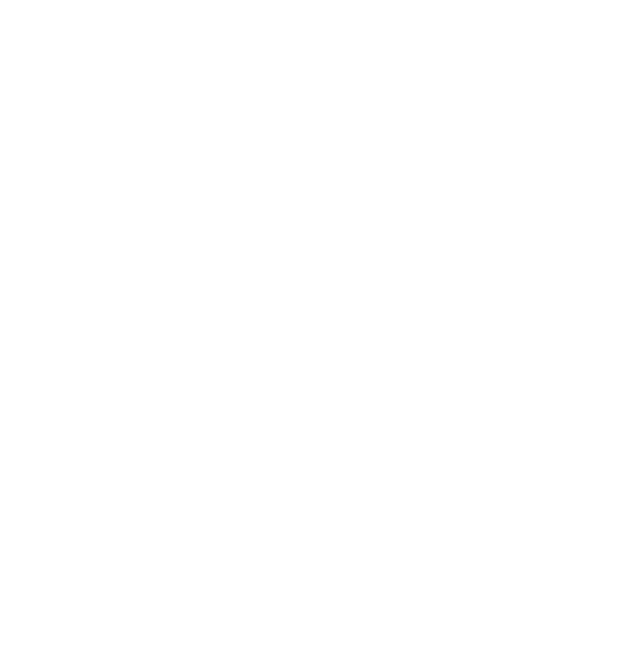
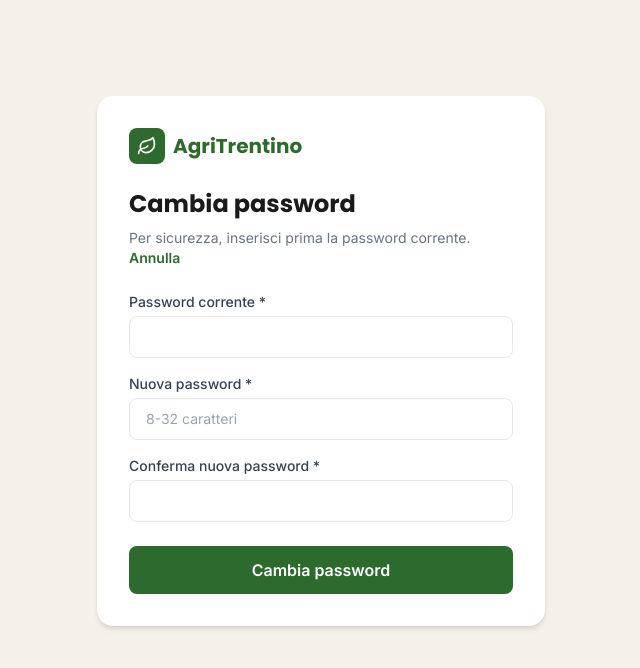
Before and after one commit to Fatmire09/AgriTrentino, a React (Vite) app in the folder client/: page /profile/change-password in a window 1280 px wide. Before the commit this address had no page. Shown: the top 668 px of the page, without its empty margins (319-959 px from the left). Built offline with nearby package versions, Linux system fonts and the light colour scheme.

Commit message:
feat(US12): aggiungi pagina ChangePassword con form 3 campi e validazione

```diff
--- a/client/src/App.jsx
+++ b/client/src/App.jsx
@@ -9,6 +9,7 @@
 import Login from './pages/Login'
 import Profile from './pages/Profile'
 import EditProfile from './pages/EditProfile'
+import ChangePassword from './pages/ChangePassword'
 
 export default function App() {
   return (
@@ -30,6 +31,7 @@
         <Route path="/login" element={<Login />} />
         <Route path="/profile" element={<Profile />} />
         <Route path="/profile/edit" element={<EditProfile />} />
+	<Route path="/profile/change-password" element={<ChangePassword />} />
       </Routes>
     </BrowserRouter>
   )
--- /dev/null
+++ b/client/src/pages/ChangePassword.jsx
@@ -0,0 +1,157 @@
+
+import { useState } from 'react'
+import { Link, useNavigate } from 'react-router-dom'
+import { Leaf } from 'lucide-react'
+
+export default function ChangePassword() {
+  const navigate = useNavigate()
+  const [form, setForm] = useState({ currentPassword: '', newPassword: '', confirmPassword: '' })
+  const [errors, setErrors] = useState({})
+  const [touched, setTouched] = useState({})
+  const [serverError, setServerError] = useState('')
+  const [successMsg, setSuccessMsg] = useState('')
+  const [loading, setLoading] = useState(false)
+
+  const validateField = (name, value, allValues = form) => {
+    if (name === 'currentPassword' && !value) return 'Password corrente obbligatoria'
+    if (name === 'newPassword') {
+      if (!value) return 'Nuova password obbligatoria'
+      if (value.length < 8) return 'Minimo 8 caratteri'
+      if (value.length > 32) return 'Massimo 32 caratteri'
+      if (value === allValues.currentPassword) return 'La nuova password deve essere diversa'
+    }
+    if (name === 'confirmPassword') {
+      if (!value) return 'Conferma password obbligatoria'
+      if (value !== allValues.newPassword) return 'Le password non coincidono'
+    }
+    return ''
+  }
+
+  const handleChange = (e) => {
+    const updated = { ...form, [e.target.name]: e.target.value }
+    setForm(updated)
+    setErrors({ ...errors, [e.target.name]: '' })
+    setServerError('')
+    setSuccessMsg('')
+  }
+
+  const handleBlur = (e) => {
+    const { name, value } = e.target
+    setTouched((prev) => ({ ...prev, [name]: true }))
+    const error = validateField(name, value)
+    if (error) setErrors((prev) => ({ ...prev, [name]: error }))
+  }
+
+  const handleSubmit = async (e) => {
+    e.preventDefault()
+    const newErrors = {}
+    Object.keys(form).forEach((name) => {
+      const err = validateField(name, form[name])
+      if (err) newErrors[name] = err
+    })
+    if (Object.keys(newErrors).length > 0) { setErrors(newErrors); return }
+
+    setLoading(true)
+    try {
+      const token = localStorage.getItem('token')
+      if (!token) { navigate('/login'); return }
+
+      const res = await fetch('http://localhost:3001/api/v1/auth/change-password', {
+        method: 'POST',
+        headers: { 'Content-Type': 'application/json', Authorization: `Bearer ${token}` },
+        body: JSON.stringify({
+          currentPassword: form.currentPassword,
+          newPassword: form.newPassword,
+        }),
+      })
+      const data = await res.json()
+      if (!res.ok) {
+        if (res.status === 401 && data.error === 'Password corrente non corretta') {
+          setErrors((prev) => ({ ...prev, currentPassword: data.error }))
+          setTouched((prev) => ({ ...prev, currentPassword: true }))
+        } else if (res.status === 401) {
+          localStorage.removeItem('token')
+          localStorage.removeItem('user')
+          navigate('/login')
+        } else {
+          setServerError(data.error || 'Errore durante il cambio password')
+        }
+        return
+      }
+      setSuccessMsg('Password aggiornata con successo. Torno al profilo...')
+      setTimeout(() => navigate('/profile'), 1500)
+    } catch {
+      setServerError('Impossibile contattare il server. Riprova più tardi.')
+    } finally {
+      setLoading(false)
+    }
+  }
+
+  const getFieldClass = (name) => {
+    const base = 'w-full border rounded-lg px-4 py-2.5 text-sm focus:outline-none focus:ring-2 '
+    if (!touched[name]) return base + 'focus:ring-agri-green'
+    if (errors[name]) return base + 'border-red-400 focus:ring-red-400'
+    return base + 'border-green-400 focus:ring-agri-green'
+  }
+
+  return (
+    <div className="min-h-screen bg-agri-beige px-4 py-24">
+      <div className="max-w-md mx-auto bg-white rounded-2xl shadow-md p-8">
+        <div className="flex items-center gap-2 mb-6">
+          <div className="w-9 h-9 rounded-lg bg-agri-green flex items-center justify-center">
+            <Leaf className="w-5 h-5 text-white" />
+          </div>
+          <span className="font-poppins text-xl font-bold text-agri-green">AgriTrentino</span>
+        </div>
+
+        <h1 className="font-poppins font-bold text-2xl mb-2">Cambia password</h1>
+        <p className="text-gray-500 text-sm mb-6">
+          Per sicurezza, inserisci prima la password corrente.{' '}
+          <Link to="/profile" className="text-agri-green font-semibold hover:underline">Annulla</Link>
+        </p>
+
+        {serverError && (
+          <div className="bg-red-50 border border-red-200 text-red-600 text-sm px-4 py-3 rounded-lg mb-4">
+            {serverError}
+          </div>
+        )}
+        {successMsg && (
+          <div className="bg-green-50 border border-green-200 text-green-700 text-sm px-4 py-3 rounded-lg mb-4">
+            {successMsg}
+          </div>
+        )}
+
+        <form onSubmit={handleSubmit} className="flex flex-col gap-4">
+          <div>
+            <label className="text-sm font-medium text-gray-700 block mb-1">Password corrente *</label>
+            <input type="password" name="currentPassword" value={form.currentPassword}
+              onChange={handleChange} onBlur={handleBlur}
+              className={getFieldClass('currentPassword')} />
+            {errors.currentPassword && <p className="text-red-500 text-xs mt-1">{errors.currentPassword}</p>}
+          </div>
+
+          <div>
+            <label className="text-sm font-medium text-gray-700 block mb-1">Nuova password *</label>
+            <input type="password" name="newPassword" value={form.newPassword}
+              onChange={handleChange} onBlur={handleBlur}
+              placeholder="8-32 caratteri" className={getFieldClass('newPassword')} />
+            {errors.newPassword && <p className="text-red-500 text-xs mt-1">{errors.newPassword}</p>}
+          </div>
+
+          <div>
+            <label className="text-sm font-medium text-gray-700 block mb-1">Conferma nuova password *</label>
+            <input type="password" name="confirmPassword" value={form.confirmPassword}
+              onChange={handleChange} onBlur={handleBlur}
+              className={getFieldClass('confirmPassword')} />
+            {errors.confirmPassword && <p className="text-red-500 text-xs mt-1">{errors.confirmPassword}</p>}
+          </div>
+
+          <button type="submit" disabled={loading}
+            className="w-full bg-agri-green text-white font-semibold py-3 rounded-lg hover:bg-green-800 transition-colors mt-2 disabled:opacity-50">
+            {loading ? 'Aggiornamento...' : 'Cambia password'}
+          </button>
+        </form>
+      </div>
+    </div>
+  )
+}
--- a/client/src/pages/Profile.jsx
+++ b/client/src/pages/Profile.jsx
@@ -79,13 +79,18 @@
           <Row icon={<Calendar className="w-5 h-5" />} label="Registrato il" value={formatDate(user.createdAt)} />
         </div>
 
-        <div className="mt-8 pt-6 border-t border-gray-100 flex items-center justify-between">
+        <div className="mt-8 pt-6 border-t border-gray-100 flex flex-wrap items-center justify-between gap-3">
           <Link to="/" className="text-agri-green font-semibold hover:underline text-sm">
             ← Torna alla home
           </Link>
-          <Link to="/profile/edit" className="px-4 py-2 rounded-lg bg-agri-green text-white text-sm font-semibold hover:opacity-90 transition">
-            Modifica dati
-          </Link>
+          <div className="flex gap-3">
+            <Link to="/profile/change-password" className="px-4 py-2 rounded-lg border-2 border-agri-green text-agri-green text-sm font-semibold hover:opacity-80 transition">
+              Cambia password
+            </Link>
+            <Link to="/profile/edit" className="px-4 py-2 rounded-lg bg-agri-green text-white text-sm font-semibold hover:opacity-90 transition">
+              Modifica dati
+            </Link>
+          </div>
         </div>
       </div>
     </div>
```
